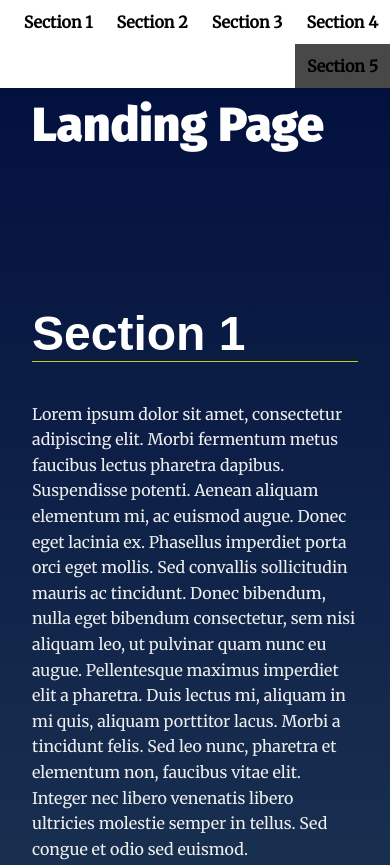
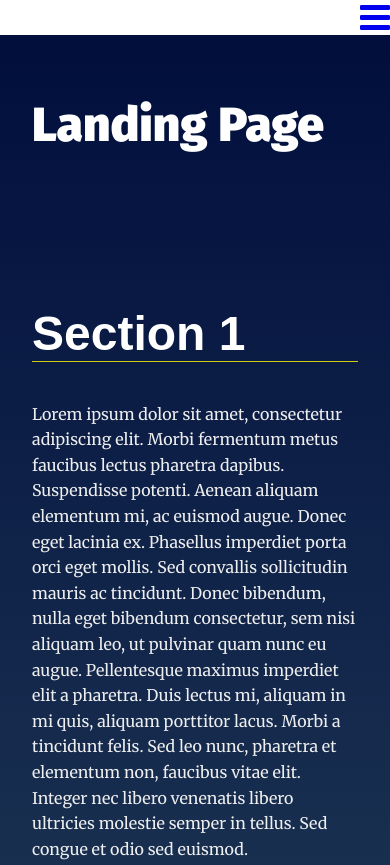
Before and after one commit to HishamAtef55/landing-page, a plain HTML site: page index.html in a window 390 px wide. Shown: the top 865 px of the page. Drawn offline with Linux system fonts and the light colour scheme.

Commit message:
last update

```diff
--- a/css/styles.css
+++ b/css/styles.css
@@ -231,6 +231,7 @@ section.your-active-class .landing__container::before {
 
 section.your-active-class .landing__container::after {
   opacity: 1;
+
   animation: rotate 5s linear 0s infinite forwards reverse;
 }
 
@@ -243,3 +244,28 @@ section.your-active-class .landing__container::after {
     transform: rotate(360deg) translate(-1em) rotate(-360deg);
   }
 }
+.icon{
+  display:none;
+  font-size: 35px;
+}
+@media screen and (max-width: 600px) {
+  .navbar__menu li:not(:first-child) {display: none;}
+  .navbar__menu a.icon {
+    float: right;
+    display: block;
+  }
+}
+
+@media screen and (max-width: 600px) {
+  .navbar__menu.responsive {position: relative;}
+  .navbar__menu.responsive .icon {
+    position: absolute;
+    right: 0;
+    top: 0;
+  }
+  .navbar__menu.responsive li {
+    float: none;
+    display: block;
+    text-align: left;
+  }
+}
--- a/index.html
+++ b/index.html
@@ -8,14 +8,23 @@
   <!-- Load Google Fonts -->
   <link href="https://fonts.googleapis.com/css?family=Fira+Sans:900|Merriweather&display=swap" rel="stylesheet">  <!-- Load Styles -->
   <link href="css/styles.css" rel="stylesheet">
+  <link rel="stylesheet" href="https://cdnjs.cloudflare.com/ajax/libs/font-awesome/4.7.0/css/font-awesome.min.css">
 </head>
 <body>
   <!-- HTML Follows BEM naming conventions
   IDs are only used for sections to connect menu achors to sections -->
   <header class="page__header">
-    <nav class="navbar__menu">
+    <nav class="navbar__menu" id="myTopnav">
       <!-- Navigation starts as empty UL that will be populated with JS -->
-      <ul id="navbar__item"></ul>
+      <ul id="navbar__item">
+        <li>
+          <a href="javascript:void(0);" class="icon" onclick="myFunction()">
+            <i class="fa fa-bars"></i>
+          </a>
+        </li>
+      </ul>
+
+  </a>
     </nav>
   </header>
   <main>
--- a/js/app.js
+++ b/js/app.js
@@ -16,6 +16,7 @@ contents.forEach((element)=>{
 window.onscroll = ClientRect;
 function ClientRect() {
   contents.forEach(function (element) {
+
     const  rect = element.getBoundingClientRect();
 
     if (
@@ -55,3 +56,11 @@ function AddActiveClass(id){
 
 
 }
+function myFunction() {
+  var x = document.getElementById("myTopnav");
+  if (x.className === "navbar__menu") {
+    x.className += " responsive";
+  } else {
+    x.className = "navbar__menu";
+  }
+}
```
